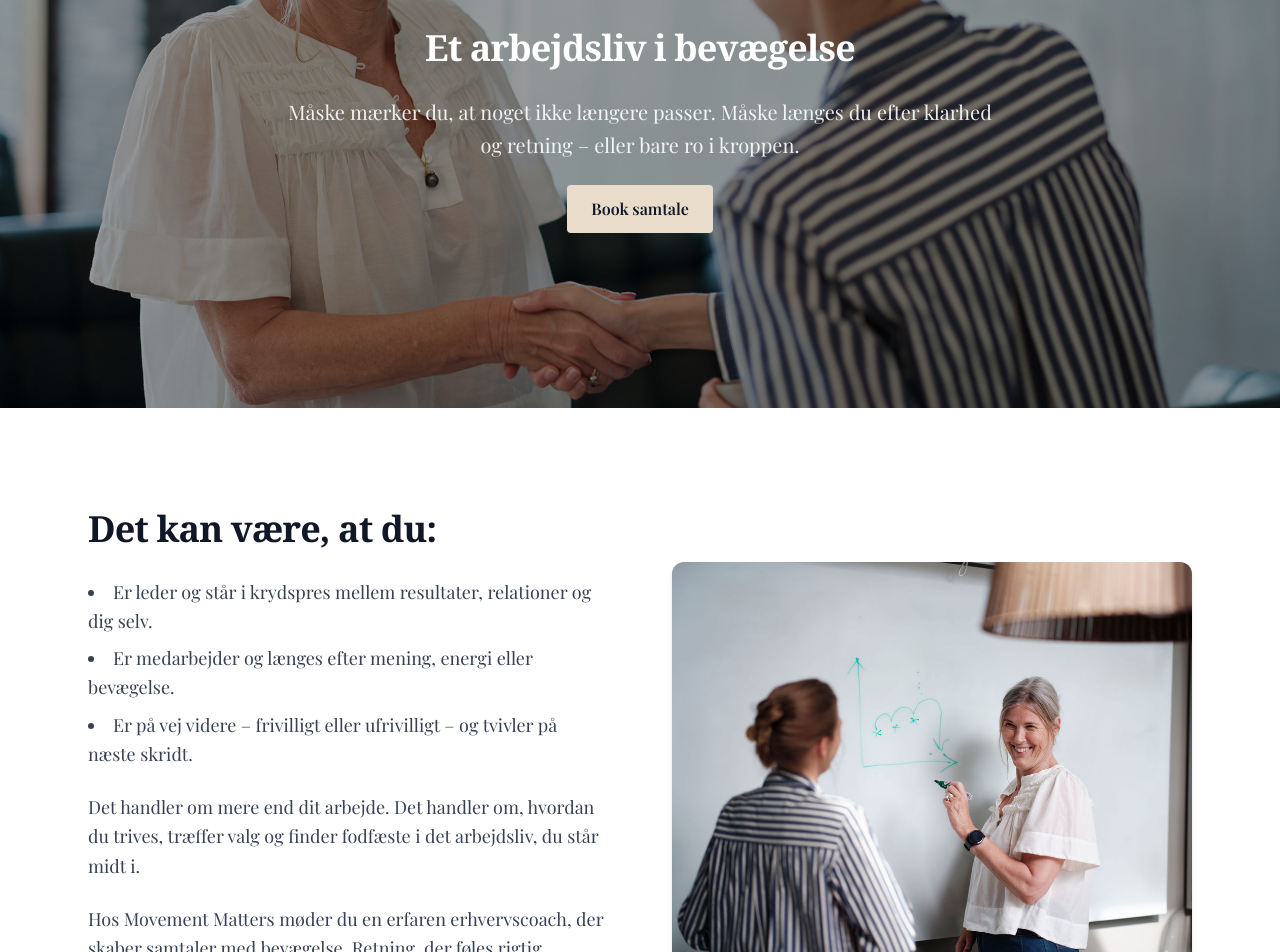
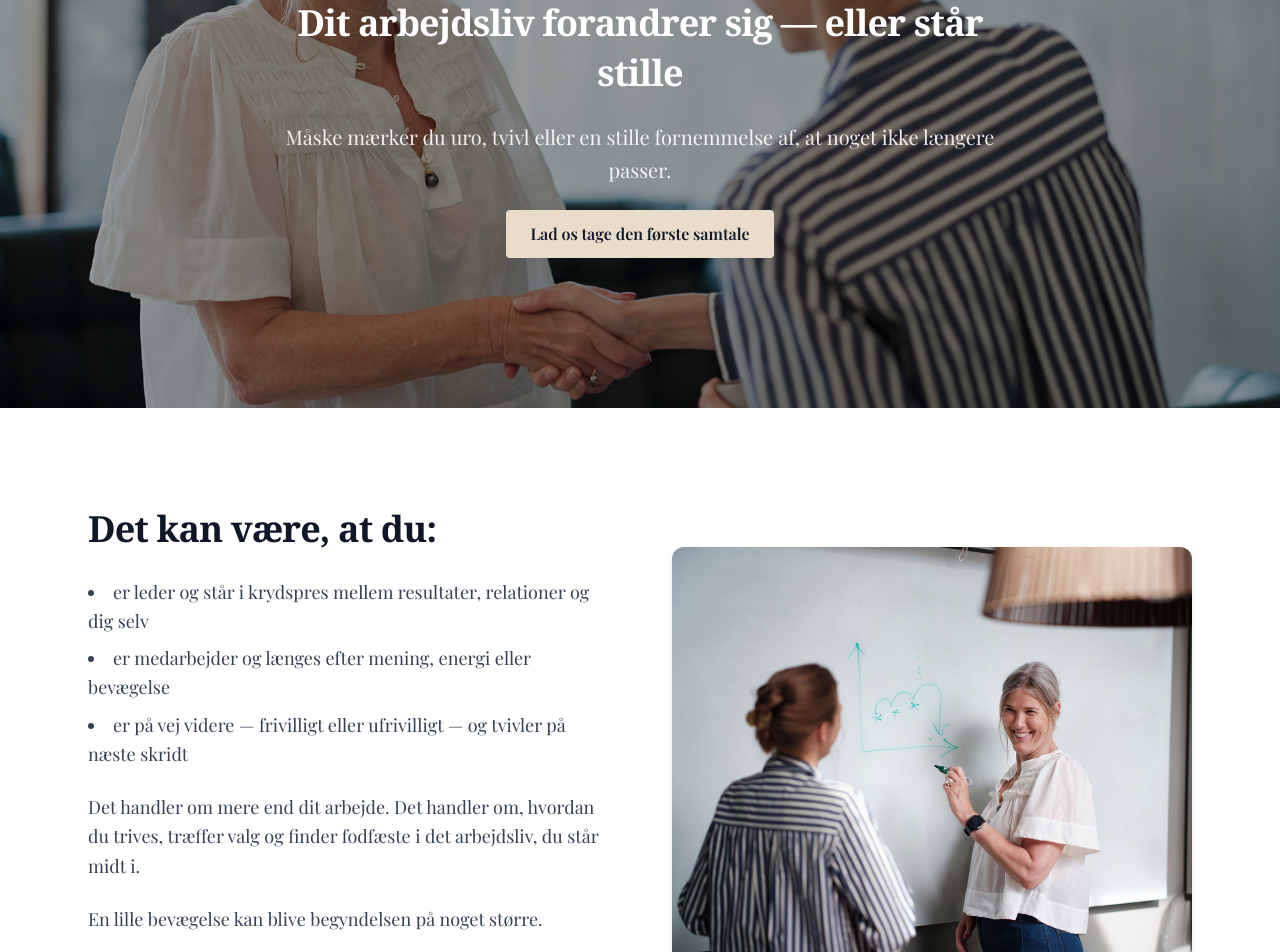
Before and after one commit to nordic-agency/marielouisestokholm, a Next.js app: page / in a window 1280 px wide. Shown: the part 2140-3092 px from the top of the page. Built offline with nearby package versions, Linux system fonts and the light colour scheme.

Commit message:
Revision: Opdater sektioner med ny tekst om arbejdsliv i bevægelse

```diff
--- a/src/app/page.tsx
+++ b/src/app/page.tsx
@@ -191,14 +191,14 @@ export default function Home() {
         <div className="absolute inset-0 bg-black/40"></div>
         <div className="relative z-10 px-6 max-w-3xl space-y-6">
           <h2 className="text-3xl md:text-4xl font-serif font-bold text-white leading-snug tracking-tight">
-            Et arbejdsliv i bevægelse
+            Dit arbejdsliv forandrer sig — eller står stille
           </h2>
           <p className="text-lg md:text-xl leading-relaxed text-white/90">
-            Måske mærker du, at noget ikke længere passer. Måske længes du efter klarhed og retning – eller bare ro i kroppen.
+            Måske mærker du uro, tvivl eller en stille fornemmelse af, at noget ikke længere passer.
           </p>
 
           <div className="text-center">
-            <CalendlyPopup buttonText="Book samtale" />
+            <CalendlyPopup buttonText="Lad os tage den første samtale" />
           </div>
         </div>
       </section>
@@ -208,18 +208,18 @@ export default function Home() {
         <div className="space-y-6">
           <h2 className="text-3xl md:text-4xl font-serif font-bold text-gray-900 leading-snug tracking-tight">Det kan være, at du:</h2>
           <ul className="list-disc list-inside space-y-2 text-lg leading-relaxed text-gray-700">
-            <li>Er leder og står i krydspres mellem resultater, relationer og dig selv.</li>
-            <li>Er medarbejder og længes efter mening, energi eller bevægelse.</li>
-            <li>Er på vej videre – frivilligt eller ufrivilligt – og tvivler på næste skridt.</li>
+            <li>er leder og står i krydspres mellem resultater, relationer og dig selv</li>
+            <li>er medarbejder og længes efter mening, energi eller bevægelse</li>
+            <li>er på vej videre — frivilligt eller ufrivilligt — og tvivler på næste skridt</li>
           </ul>
           <p className="text-lg leading-relaxed text-gray-700">
             Det handler om mere end dit arbejde. Det handler om, hvordan du trives, træffer valg og finder fodfæste i det arbejdsliv, du står midt i.
           </p>
           <p className="text-lg leading-relaxed text-gray-700">
-            Hos Movement Matters møder du en erfaren erhvervscoach, der skaber samtaler med bevægelse. Retning, der føles rigtig.
+            En lille bevægelse kan blive begyndelsen på noget større.
           </p>
           <a href="/kontakt" className="inline-block bg-[#e9dccb] hover:bg-[#d7c3ad] text-gray-900 font-semibold py-3 px-6 rounded transition">
-            Book en gratis og uforpligtende samtale
+            Lad os tage den første samtale
           </a>
         </div>
         <div>
```
